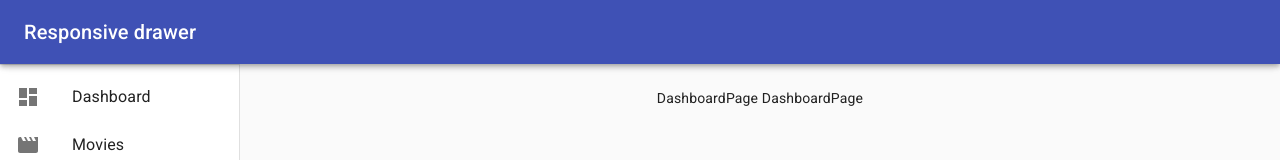
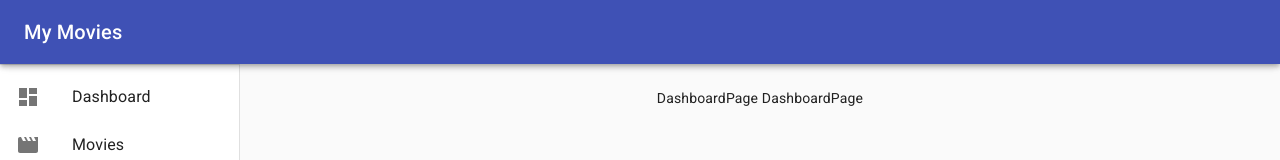
Before and after one commit to leovivanco/ptc, a React (Create React App) app: page /dashboard in a window 1280 px wide. Shown: the top 160 px of the page. Built offline with nearby package versions, Linux system fonts and the light colour scheme; no server answers; sample sign-in values are in the browser's storage.

Commit message:
Fixed settings name

```diff
--- a/src/App.tsx
+++ b/src/App.tsx
@@ -5,7 +5,7 @@ import './App.css'
 import { auth } from './firebaseConfig'
 import { BrowserRouter as Router, Route } from 'react-router-dom'
 import AuthRoute from 'pages/AuthRoute'
-import { LoginPage, DashboardPage, SettingPage, MoviesPage } from 'pages'
+import { LoginPage, DashboardPage, SettingsPage, MoviesPage } from 'pages'
 import { CircularProgress, Box } from '@material-ui/core'
 
 function App() {
@@ -63,7 +63,7 @@ function App() {
         <AuthRoute
           exact
           path="/settings"
-          component={SettingPage}
+          component={SettingsPage}
           isAuth={user}
         />
       </Router>
--- a/src/components/AppLayout/AppLayout.tsx
+++ b/src/components/AppLayout/AppLayout.tsx
@@ -127,12 +127,11 @@ const AppLayout = (props: Props) => {
             <MenuIcon />
           </IconButton>
           <Typography variant="h6" noWrap>
-            Responsive drawer
+            My Movies
           </Typography>
         </Toolbar>
       </AppBar>
       <nav className={classes.drawer} aria-label="mailbox folders">
-        {/* The implementation can be swapped with js to avoid SEO duplication of links. */}
         <Hidden smUp implementation="css">
           <Drawer
             container={container}
--- a/src/pages/SettingPage.tsx
+++ /dev/null
@@ -1,7 +0,0 @@
-import React from 'react'
-
-const SettingPage = () => {
-  return <div>SettingPage</div>
-}
-
-export default SettingPage
--- /dev/null
+++ b/src/pages/SettingsPage.tsx
@@ -0,0 +1,7 @@
+import React from 'react'
+
+const SettingsPage = () => {
+  return <div>SettingsPage</div>
+}
+
+export default SettingsPage
--- a/src/pages/index.tsx
+++ b/src/pages/index.tsx
@@ -1,6 +1,6 @@
 import LoginPage from './LoginPage'
 import DashboardPage from './DashboardPage'
 import MoviesPage from './MoviesPage'
-import SettingPage from './SettingPage'
+import SettingsPage from './SettingsPage'
 
-export { LoginPage, DashboardPage, MoviesPage, SettingPage }
+export { LoginPage, DashboardPage, MoviesPage, SettingsPage }
```
